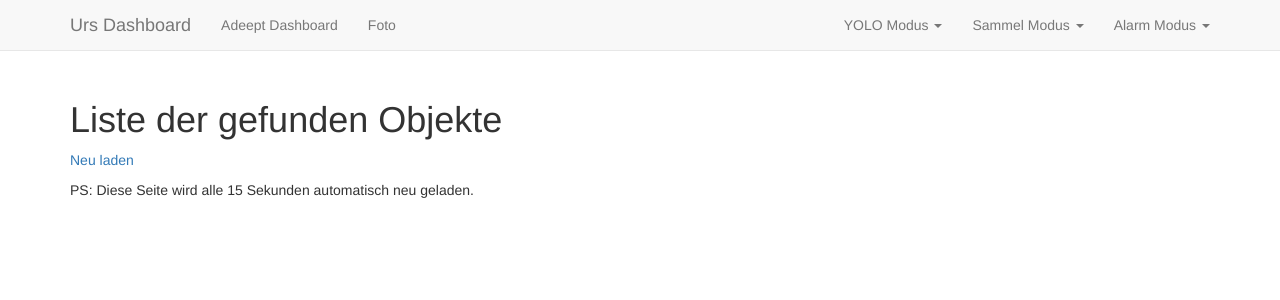
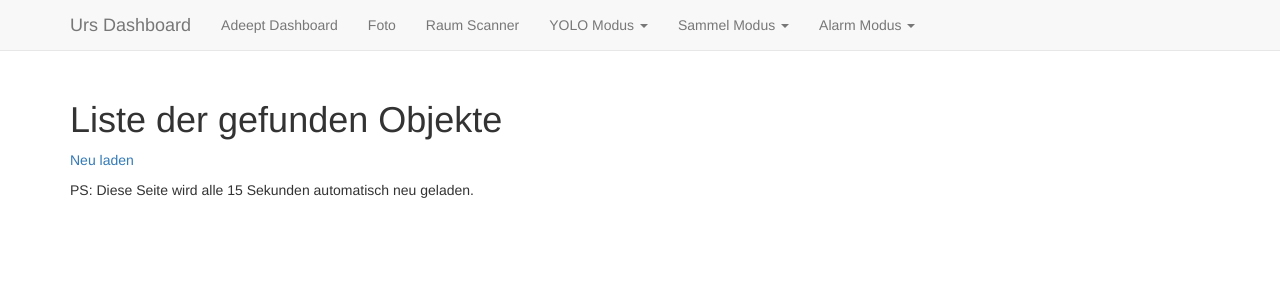
Before and after one commit to strolbor/Pi-Robiot-Workspace, a Flask app: page /sammler/liste in a window 1280 px wide. Shown: the top 300 px of the page. Run offline with Flask 2, Linux system fonts and the light colour scheme; parts of the project's set-up code (start-up, migrations or seed data) failed here and were passed over; some libraries are stand-ins or nearby versions.

Commit message:
Change Liste -> Raum Scanner

```diff
--- a/server/templates/base.html
+++ b/server/templates/base.html
@@ -38,9 +38,9 @@
             <li><a href="/">Adeept Dashboard</a></li>
             <li><a href="{{url_for('foto')}}" target="_blank">Foto</a></li>
 
-          </ul> <!-- End of navbar--><ul class="nav navbar-nav navbar-right"><!-- Rechte Seite :
+          <!--</ul>  End of navbar--<ul class="nav navbar-nav navbar-right"><!-- Rechte Seite :
           Ganze obere Zeile auskommentieren, damit alles in eine Navbar kommt -->
-
+          <li><a href="{{url_for('sammler_liste')}}">Raum Scanner</a></li>
             <li class="dropdown">
               <a href="#" class="dropdown-toggle" data-toggle="dropdown" role="button" aria-haspopup="true" aria-expanded="false">YOLO Modus <span class="caret"></span></a>
                 <ul class="dropdown-menu">
@@ -51,7 +51,7 @@
             <li class="dropdown">
               <a href="#" class="dropdown-toggle" data-toggle="dropdown" role="button" aria-haspopup="true" aria-expanded="false">Sammel Modus <span class="caret"></span></a>
               <ul class="dropdown-menu">
-                <li><a href="{{url_for('sammler_liste')}}">Liste</a></li>
+
                 <li role="separator" class="divider"></li>
                 <li><a href="{{url_for('change_sc',name='0')}}">Single Choice</a></li>
                 <li><a href="{{url_for('change_mcp',name='0')}}">Multiple Choice</a></li>
```
